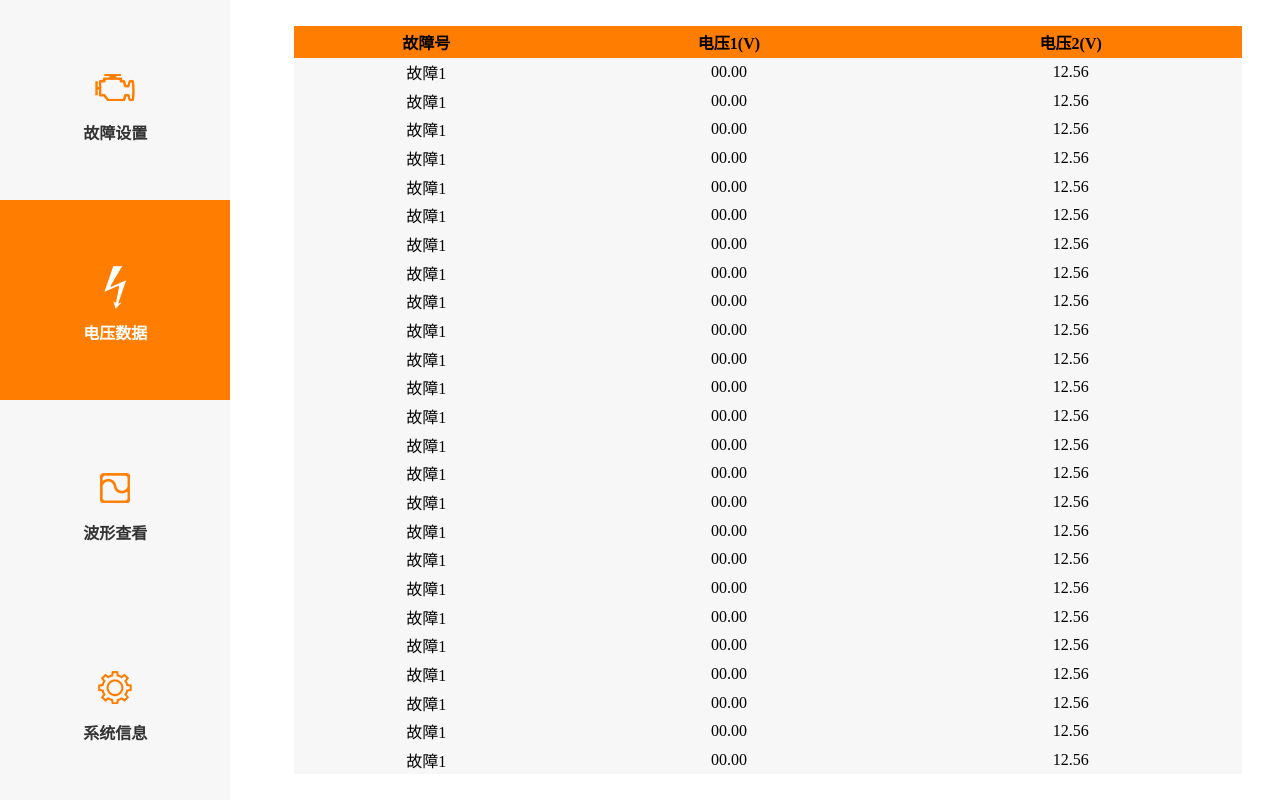
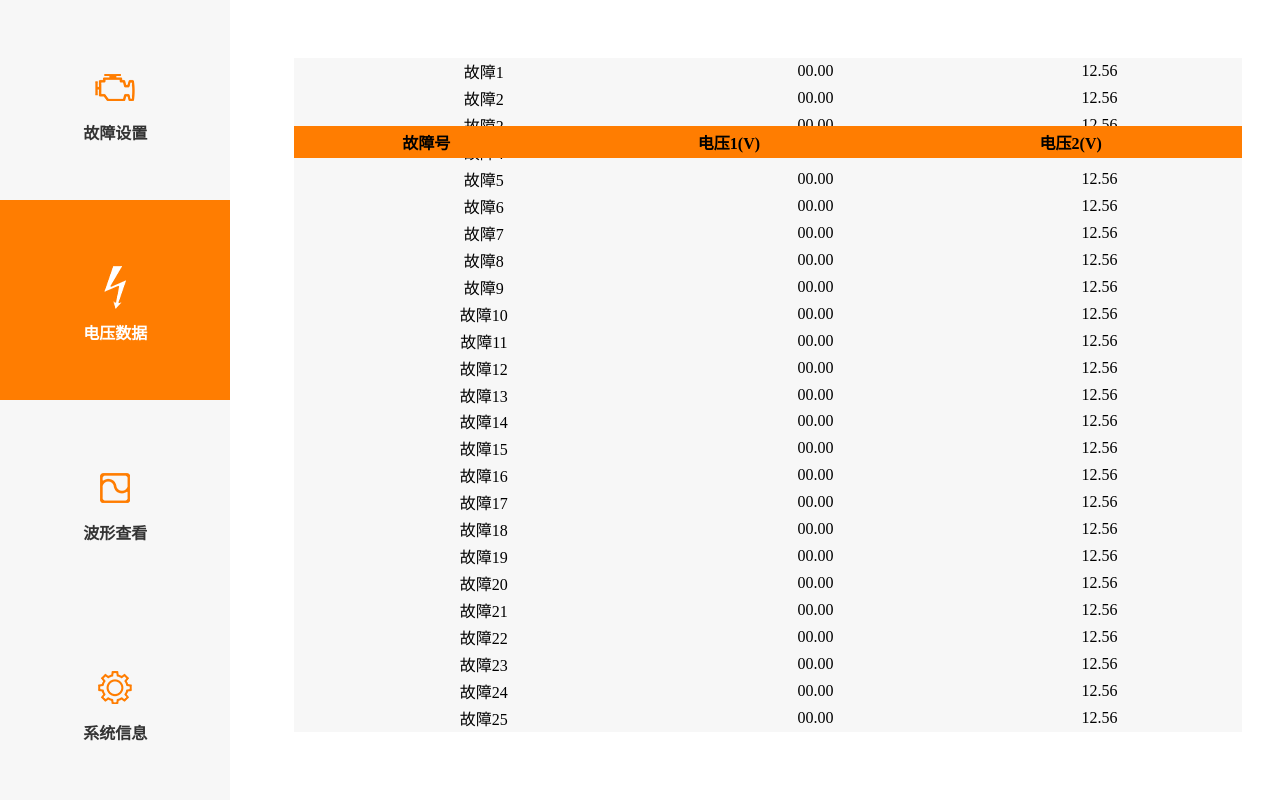
Before and after one commit to jeasonzs/autoSimSystem, a plain HTML site: page volData.html in a window 1280 px wide. Drawn offline with Linux system fonts and the light colour scheme.

Commit message:
使用双表完成表头浮动

```diff
--- a/volData.html
+++ b/volData.html
@@ -9,6 +9,20 @@
 
     <link href="css/autoSimSystem.css" rel="stylesheet">
 
+    <style>
+        .header {
+            background-color: rgb(255,125,1);
+            height: 32px;
+            text-align: center;
+            position: relative;
+            top: 100px;
+            z-index:2;
+        }
+
+        .vol-table {
+
+        }
+    </style>
 </head>
 <body>
 
@@ -24,43 +38,52 @@
 
 
     <div class="content-area">
-        <div style="overflow-y: auto;height: 100%;width: 100%;background-color: rgb(247,247,247)">
-
-            <table border="0" cellspacing="0" cellpadding="0" style="height: 100%;width: 100%;text-align: center;">
-                <tr style=" background-color: rgb(255,125,1);position:relative; height: 32px; text-align: center;">
+        <div style="height: 100%;width: 100%">
+            <table border="0" cellspacing="0" cellpadding="0" style="height: auto;width: 100%;text-align: center;">
+                <tr class="header">
                     <th>故障号</th>
                     <th>电压1(V)</th>
                     <th>电压2(V)</th>
                 </tr>
-                <tr><td>故障1</td><td>00.00</td><td>12.56</td></tr>
-                <tr><td>故障1</td><td>00.00</td><td>12.56</td></tr>
-                <tr><td>故障1</td><td>00.00</td><td>12.56</td></tr>
-                <tr><td>故障1</td><td>00.00</td><td>12.56</td></tr>
-                <tr><td>故障1</td><td>00.00</td><td>12.56</td></tr>
-                <tr><td>故障1</td><td>00.00</td><td>12.56</td></tr>
-                <tr><td>故障1</td><td>00.00</td><td>12.56</td></tr>
-                <tr><td>故障1</td><td>00.00</td><td>12.56</td></tr>
-                <tr><td>故障1</td><td>00.00</td><td>12.56</td></tr>
-                <tr><td>故障1</td><td>00.00</td><td>12.56</td></tr>
-                <tr><td>故障1</td><td>00.00</td><td>12.56</td></tr>
-                <tr><td>故障1</td><td>00.00</td><td>12.56</td></tr>
-                <tr><td>故障1</td><td>00.00</td><td>12.56</td></tr>
-                <tr><td>故障1</td><td>00.00</td><td>12.56</td></tr>
-                <tr><td>故障1</td><td>00.00</td><td>12.56</td></tr>
-                <tr><td>故障1</td><td>00.00</td><td>12.56</td></tr>
-                <tr><td>故障1</td><td>00.00</td><td>12.56</td></tr>
-                <tr><td>故障1</td><td>00.00</td><td>12.56</td></tr>
-                <tr><td>故障1</td><td>00.00</td><td>12.56</td></tr>
-                <tr><td>故障1</td><td>00.00</td><td>12.56</td></tr>
-                <tr><td>故障1</td><td>00.00</td><td>12.56</td></tr>
-                <tr><td>故障1</td><td>00.00</td><td>12.56</td></tr>
-                <tr><td>故障1</td><td>00.00</td><td>12.56</td></tr>
-                <tr><td>故障1</td><td>00.00</td><td>12.56</td></tr>
-                <tr><td>故障1</td><td>00.00</td><td>12.56</td></tr>
+            </table>
+
+            <div style="overflow-y: auto;height: 90%;width: 100%;background-color: rgb(247,247,247)">
+
+                <table border="0" cellspacing="0" cellpadding="0" style="height: 100%;width: 100%;text-align: center;">
+                    <tr><td>故障1</td><td>00.00</td><td>12.56</td></tr>
+                    <tr><td>故障2</td><td>00.00</td><td>12.56</td></tr>
+                    <tr><td>故障3</td><td>00.00</td><td>12.56</td></tr>
+                    <tr><td>故障4</td><td>00.00</td><td>12.56</td></tr>
+                    <tr><td>故障5</td><td>00.00</td><td>12.56</td></tr>
+                    <tr><td>故障6</td><td>00.00</td><td>12.56</td></tr>
+                    <tr><td>故障7</td><td>00.00</td><td>12.56</td></tr>
+                    <tr><td>故障8</td><td>00.00</td><td>12.56</td></tr>
+                    <tr><td>故障9</td><td>00.00</td><td>12.56</td></tr>
+                    <tr><td>故障10</td><td>00.00</td><td>12.56</td></tr>
+                    <tr><td>故障11</td><td>00.00</td><td>12.56</td></tr>
+                    <tr><td>故障12</td><td>00.00</td><td>12.56</td></tr>
+                    <tr><td>故障13</td><td>00.00</td><td>12.56</td></tr>
+                    <tr><td>故障14</td><td>00.00</td><td>12.56</td></tr>
+                    <tr><td>故障15</td><td>00.00</td><td>12.56</td></tr>
+                    <tr><td>故障16</td><td>00.00</td><td>12.56</td></tr>
+                    <tr><td>故障17</td><td>00.00</td><td>12.56</td></tr>
+                    <tr><td>故障18</td><td>00.00</td><td>12.56</td></tr>
+                    <tr><td>故障19</td><td>00.00</td><td>12.56</td></tr>
+                    <tr><td>故障20</td><td>00.00</td><td>12.56</td></tr>
+                    <tr><td>故障21</td><td>00.00</td><td>12.56</td></tr>
+                    <tr><td>故障22</td><td>00.00</td><td>12.56</td></tr>
+                    <tr><td>故障23</td><td>00.00</td><td>12.56</td></tr>
+                    <tr><td>故障24</td><td>00.00</td><td>12.56</td></tr>
+                    <tr><td>故障25</td><td>00.00</td><td>12.56</td></tr>
 
 
-            </table>
+
+                </table>
+            </div>
+
+
         </div>
+
 
     </div>
 </div>
```
